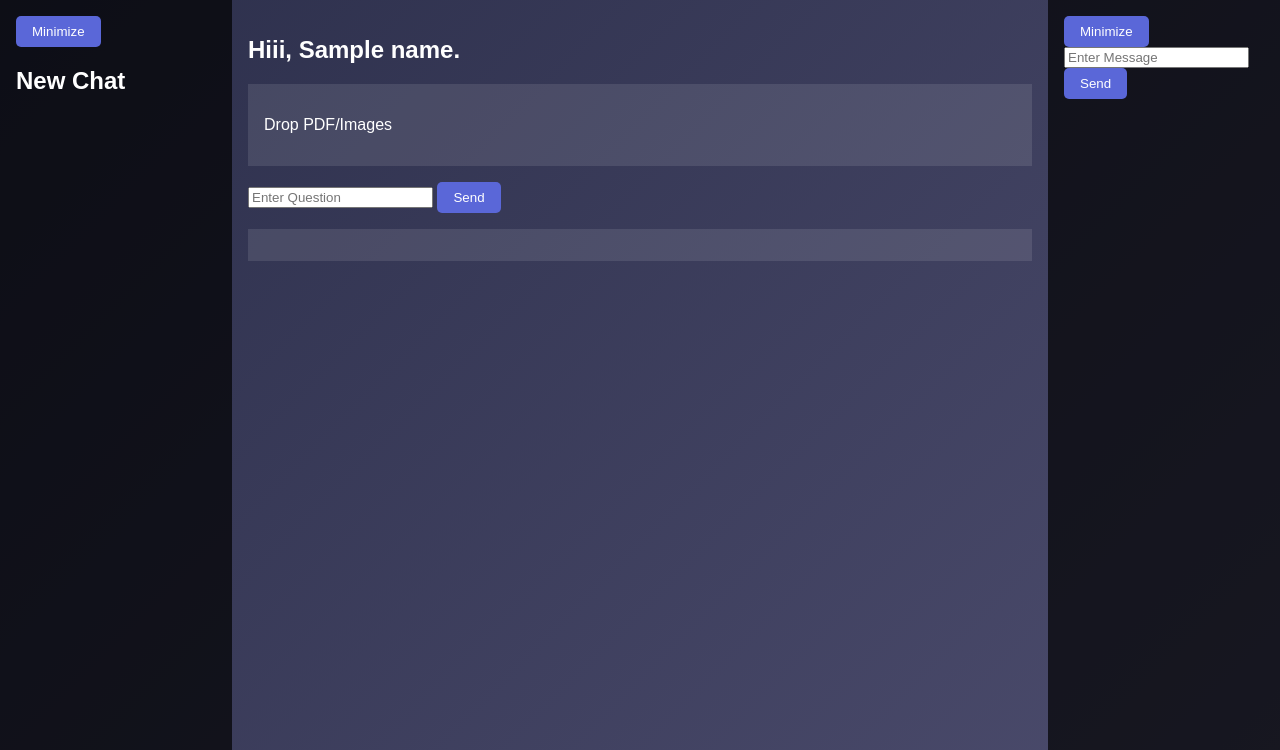
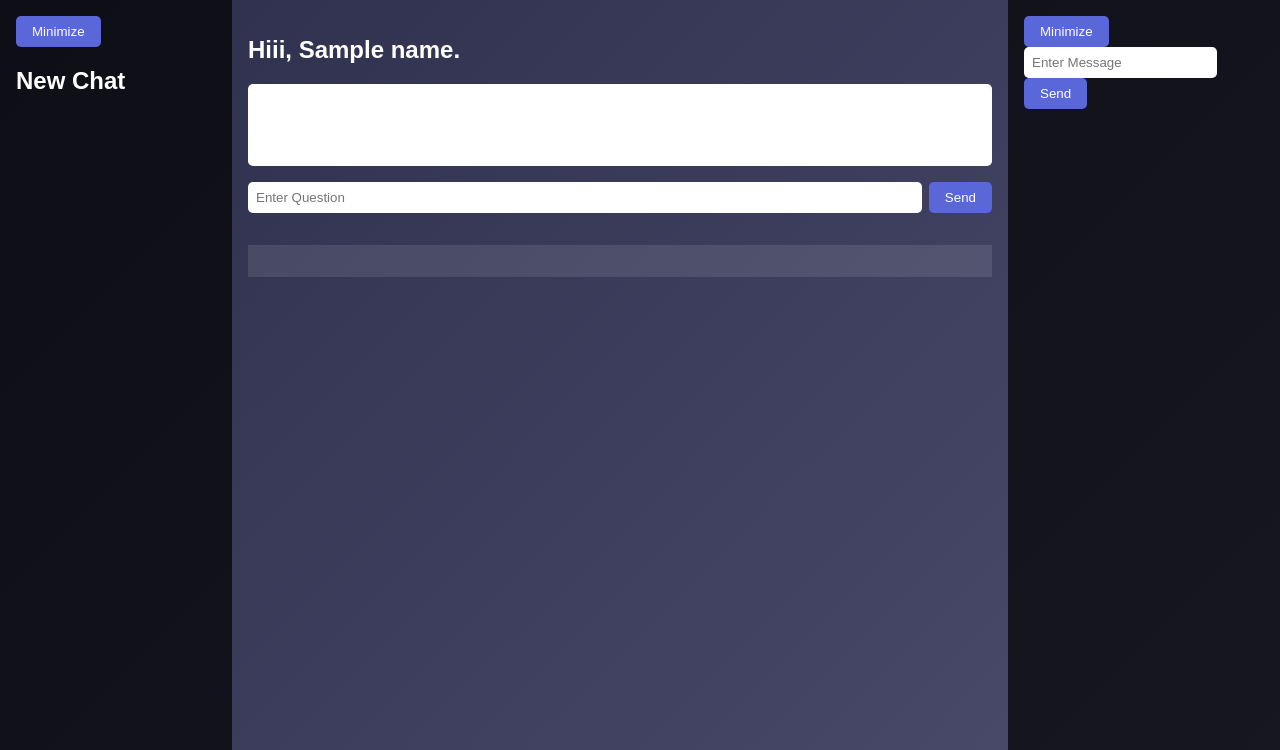
Before and after one commit to iiakshat/cobra.ai, a Flask app: template templates/home.html in a window 1280 px wide. Shown: the part 50-800 px from the top of the page. Run offline with Flask 3, Linux system fonts and the light colour scheme; the template is opened without the code that fills it: most values are stand-ins (such as "Sample title", 1, 10 or a date in 2020).

Commit message:
Update home.css

```diff
--- a/static/css/home.css
+++ b/static/css/home.css
@@ -37,9 +37,14 @@ header {
 }
 
 .upload-section {
-    background: rgba(255, 255, 255, 0.1);
+    background: rgb(255, 255, 255);
     padding: 1rem;
     margin-bottom: 1rem;
+    border-radius: 5px;
+}
+
+#upload {
+    color: black;
 }
 
 .question-section {
@@ -52,7 +57,7 @@ header {
 }
 
 .messenger {
-    width: 200px;
+    width: 240px;
     background: rgba(0, 0, 0, 0.7);
     padding: 1rem;
 }
@@ -70,3 +75,39 @@ button {
 button:hover {
     background: #434190;
 }
+
+.question-section {
+    display: flex;
+    margin-bottom: 2rem;
+}
+
+#question, #message {
+    flex: 1;
+    padding: 0.5rem;
+    border: none;
+    border-radius: 5px;
+    overflow-x: scroll;
+    margin-right: 0.4rem;
+}
+
+#message-section {
+    display: flex;
+    flex-direction: column-reverse;
+    height: 240px;
+    border: 1px solid #ccc;
+    padding: 10px;
+    overflow-y: auto;
+}
+
+#message-section p {
+    margin: 5px 0;
+}
+
+#input-section {
+    display: flex;
+    margin-top: 10px;
+}
+
+#sendMsg {
+    margin-right: 20px;
+}
```
